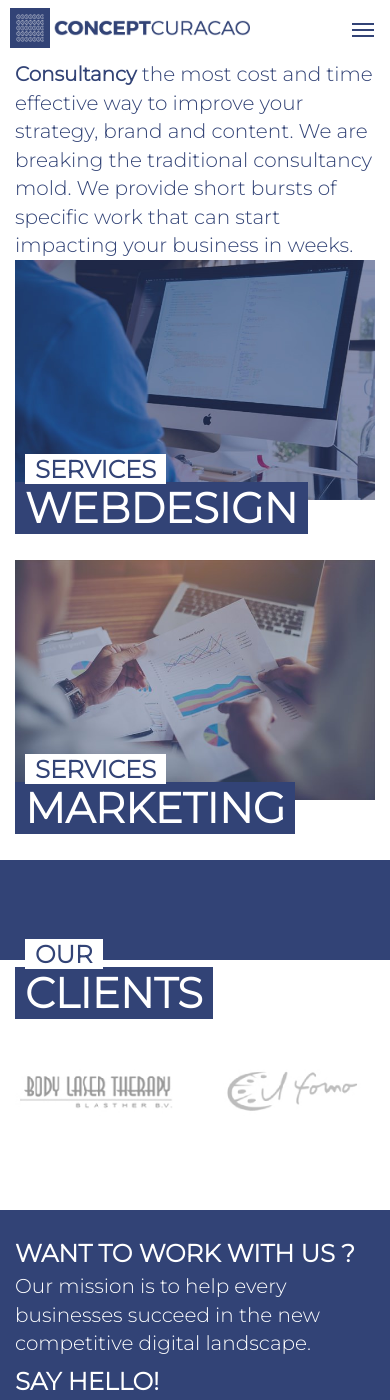
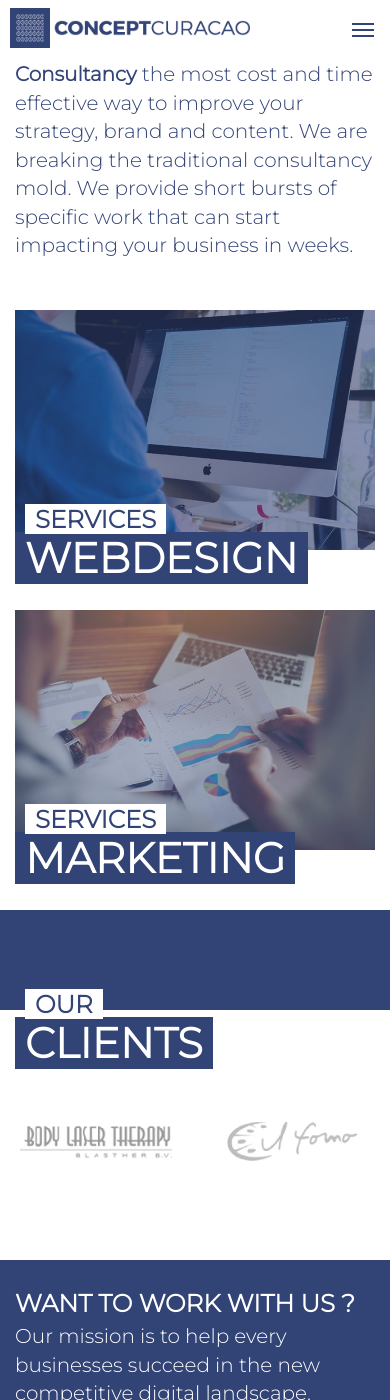
Before and after one commit to devbox02/conceptcuracao, a Jekyll site: the page built from index.html, in a window 390 px wide and 1400 px high, scrolled down 600 px. Built offline with Jekyll 4.4.1, drawn with Linux system fonts in a browser that asks for light colours.

Commit message:
spacing18

```diff
--- a/_includes/head.html
+++ b/_includes/head.html
@@ -259,7 +259,7 @@
     height: 1200px;
     }
 	#spacing {
-    height: 450px;
+    height: 500px;
 	}
 	.re-xs-12 {
     height: 450px;
@@ -289,7 +289,7 @@
     padding-top: 250px;
     }
     #page-one {
-    height: 400px;
+    height: 300px;
     padding: 10px 0;
     }
     #page-two {
@@ -297,7 +297,7 @@
     padding: 10px 0;
     }
     #spacing {
-    height: 500px;
+    height: 550px;
     }
     .sides {
     padding: 0 5px;
@@ -390,7 +390,7 @@
     font-size: 18px;
     }
     #spacing {
-    height: 500px;
+    height: 550px;
     }
     #space {
     height: 100px;
```
